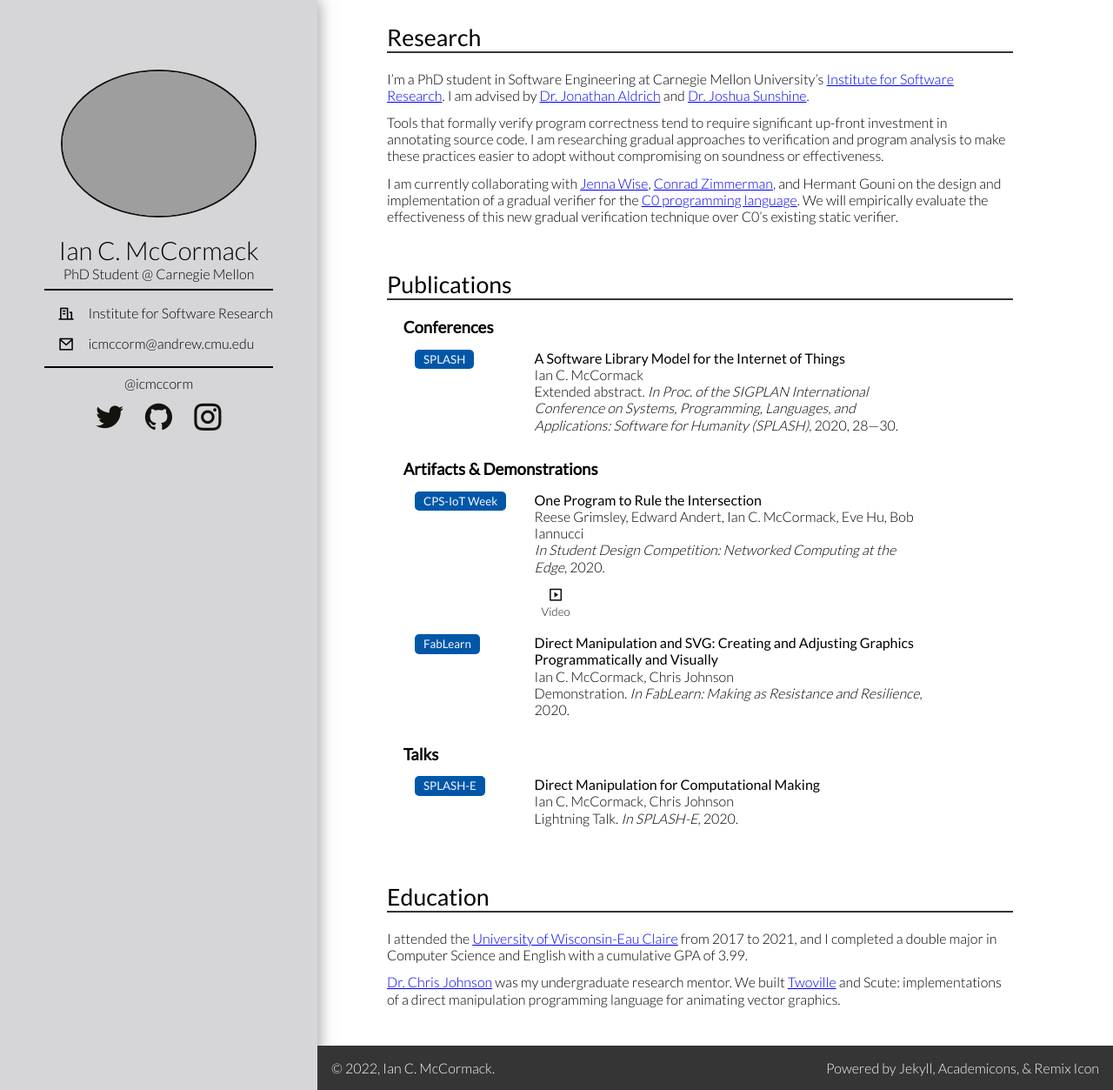
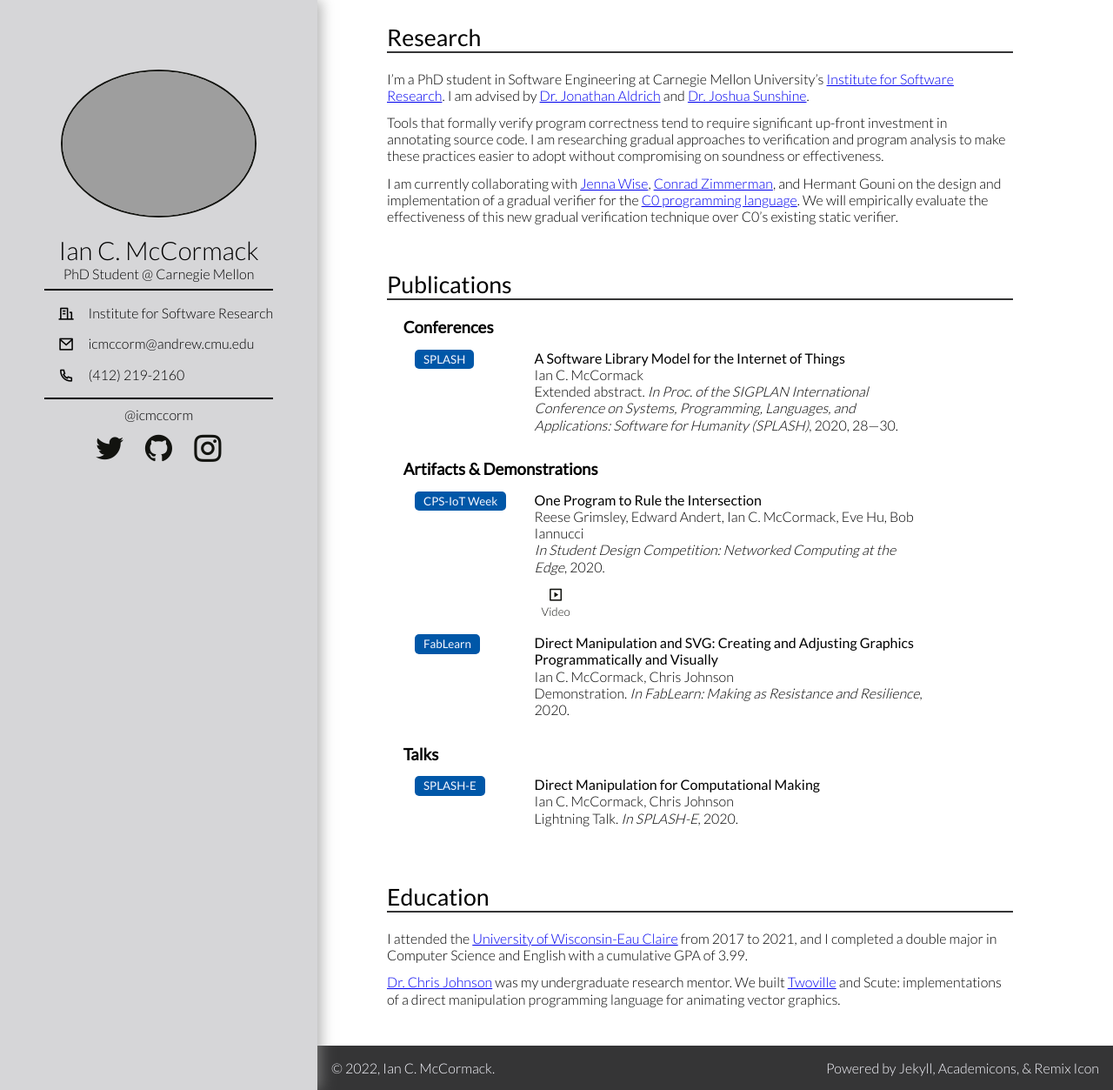
Before and after one commit to icmccorm/site, a Jekyll site: the page built from index.md, in a window 1280 px wide. Shown: the whole page at 87% size. Built offline with Jekyll 4.4.1, drawn with Linux system fonts in a browser that asks for light colours; a style sheet for code colours, icons or effects is not loaded; our own code applies the rules of GitHub Pages for plain Markdown files.

Commit message:
Added public-facing phone #.

```diff
--- a/_config.yml
+++ b/_config.yml
@@ -6,7 +6,7 @@ domain: "icmccorm.me"
 url: "https://icmccorm.me" # the base hostname & protocol for your site, e.g. http://example.com
 baseurl: "" # the subpath of your site, e.g. /blog
 social_tag: icmccorm
-phone: "+1-651-239-0832"
+phone: "(412) 219-2160"
 email: icmccorm@andrew.cmu.edu
 orcid_id: "0000-0001-6349-3402"
 # Build settings
--- a/_layouts/default.html
+++ b/_layouts/default.html
@@ -40,6 +40,10 @@
                     <li class="item">
                       <i class="ri-mail-line"></i
                       ><span>{{site.email}}</span>
+                    </li>
+                    <li class="item">
+                      <i class="ri-phone-line"></i
+                      ><span>{{site.phone}}</span>
                     </li>
                   </ul>
                   <hr />
--- a/assets/css/_sass/flex.scss
+++ b/assets/css/_sass/flex.scss
@@ -14,7 +14,9 @@
 
     }
     width: 100%;
-    max-height: 100vh;
+    max-height: 100%;
+    min-height: 710px;
+    overflow: hidden;
 
 }
 .flex-profile {
@@ -22,6 +24,7 @@
     @include desktop {
         flex-basis: 330px;
         max-width: 30%;
+        position: sticky;
     }
     @include mobile {
         position: relative;
@@ -36,6 +39,7 @@
     flex-grow: 1;
     @include desktop {
         flex-basis: 70%;
+        max-height: 100%;
     }
     @include mobile {
         width: 100%;
```
Also changed, not shown: 4 other files.
